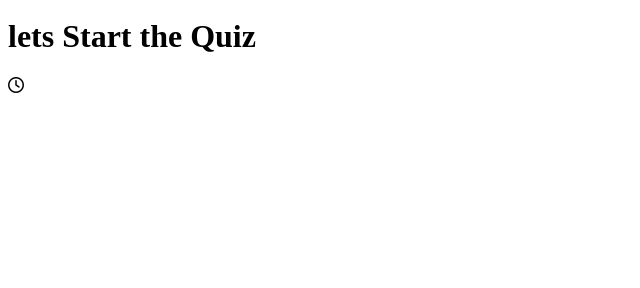
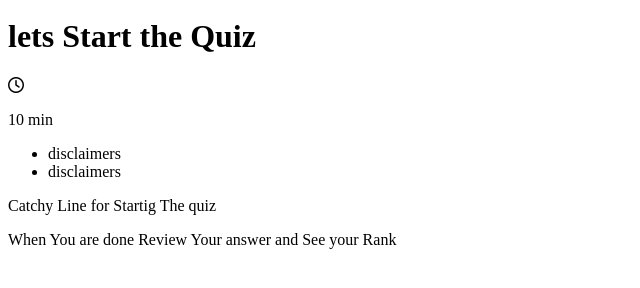
Before and after one commit to Punitjadhav07/quizz-app, a plain HTML site: page page1.html in a window 1280 px wide. Shown: the part 60-348 px from the top of the page, without its empty margins (0-640 px from the left). Drawn offline with Linux system fonts and the light colour scheme.

Commit message:
created structure of user page

```diff
--- a/page1.html
+++ b/page1.html
@@ -21,14 +21,38 @@
             </div>
             <div class="content">
                 <h1>lets Start the Quiz</h1>
-                <i class="fa-regular fa-clock"></i>
+                <div>
+                <i class="fa-regular fa-clock"></i><p>10 min</p>
+                <ul>
+                    <li>disclaimers</li>
+                    <li>disclaimers</li>
+                </ul>
+                </div>
+
             </div>
             <div class="mainSection">
                 <div class="topSection">
                 </div>
                 <div class="bottomSection">
-                    <div class="CatchyLine"></div>
-                    <div class="details"></div>
+                    <div class="CatchyLine">
+                        <p>Catchy Line for Startig The quiz</p>
+                        <p>When You are done Review Your answer and See your Rank </p>
+
+                    </div>
+                    <div class="details">
+                        <div>
+                            <div>
+
+                            </div>
+                            <div>
+
+                            </div>
+                            <div>
+
+                            </div>
+                        </div>
+                    </div>
+
                 </div>
 
             </div>
```
